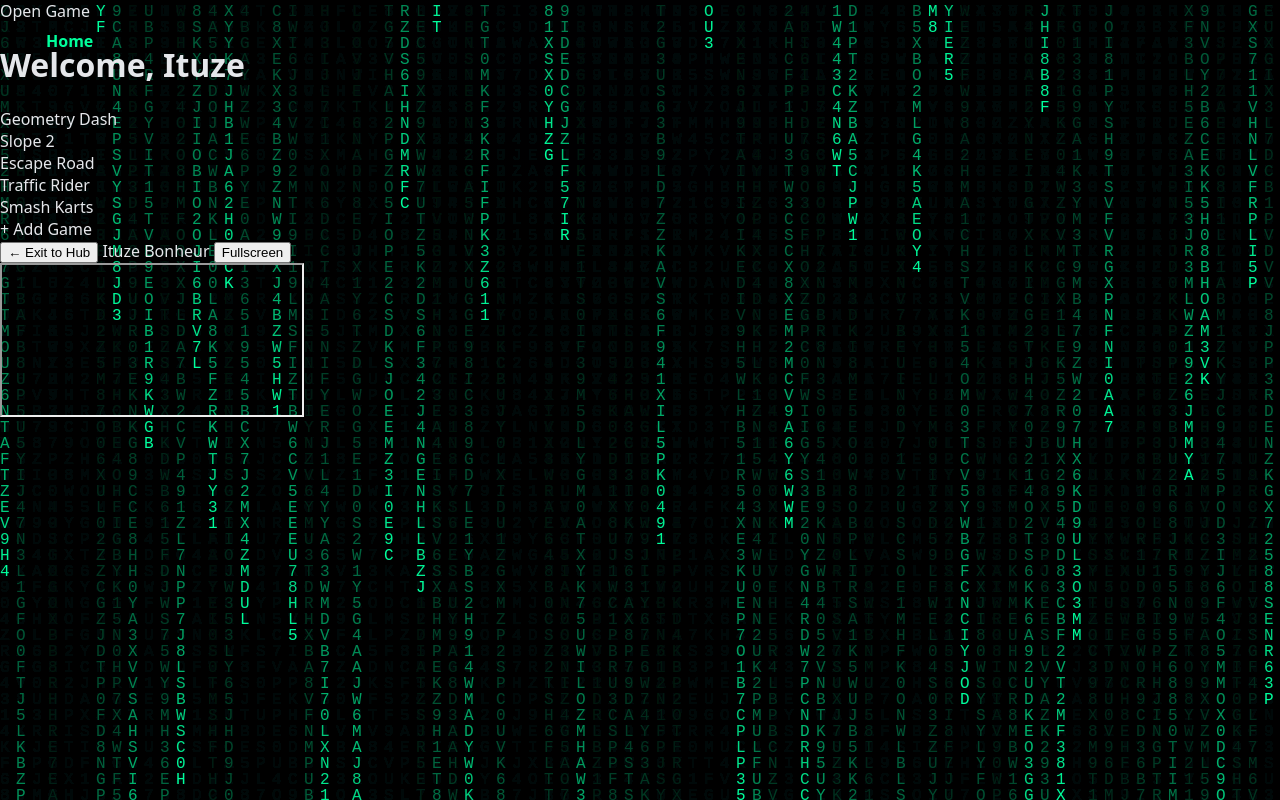
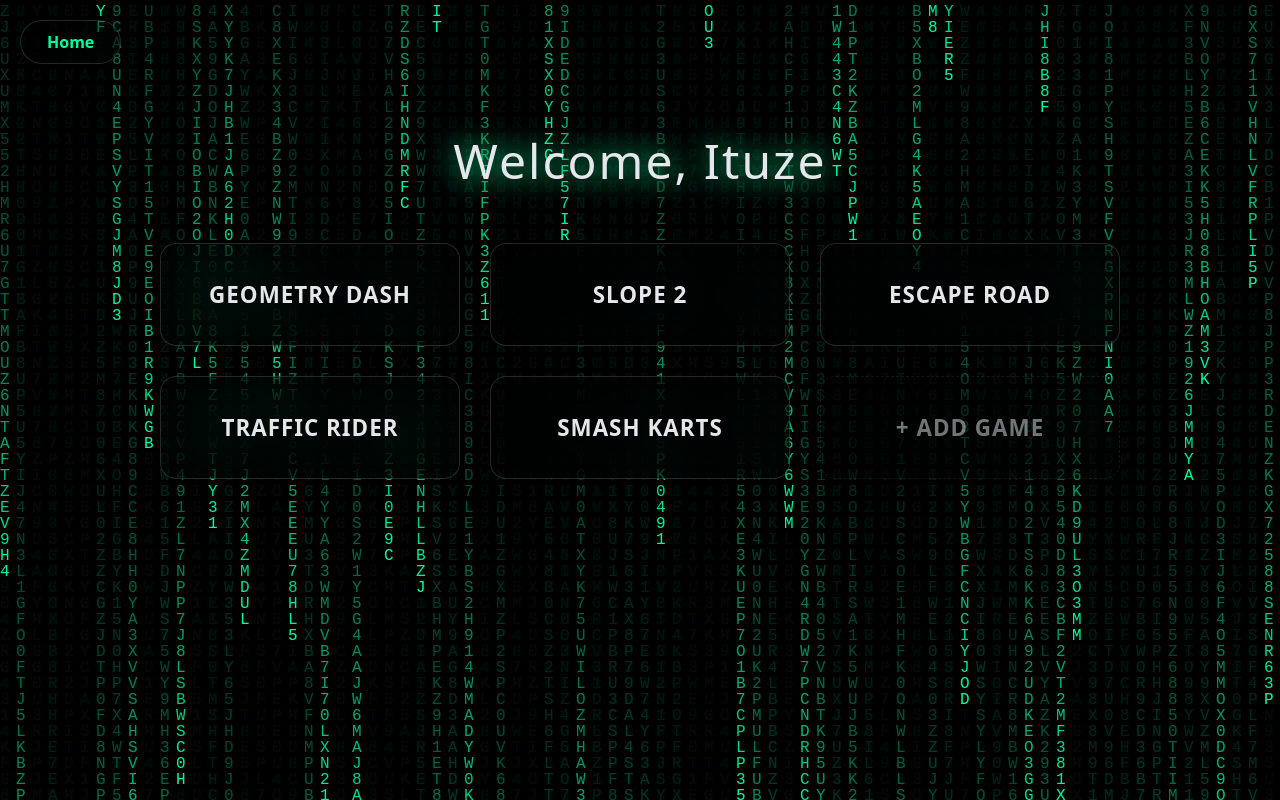
Before and after one commit to ituzebonheur7/test, a plain HTML site: page games.html in a window 1280 px wide. Drawn offline with Linux system fonts and the light colour scheme.

Commit message:
Update styles.css

```diff
--- a/styles.css
+++ b/styles.css
@@ -905,3 +905,172 @@
       }
       #weatherWedge { display: none; } /* hide wedge on very small screens to avoid overlap */
     }
+
+    :root {
+      --accent: #00ff9c;
+      --matrix-color: #00ff9c;
+      --glass-bg: rgba(0,0,0,0.25);
+      --glass-border: rgba(255,255,255,0.15);
+      --text-main: #e5e7eb;
+    }
+
+    * { box-sizing: border-box; }
+
+    /* Hide scrollbars */
+    html, body, * {
+      -ms-overflow-style: none;
+      scrollbar-width: none;
+    }
+    *::-webkit-scrollbar { display: none !important; width: 0; height: 0; }
+
+    body {
+      margin: 0;
+      font-family: system-ui, -apple-system, BlinkMacSystemFont, "Inter", sans-serif;
+      background: #020617;
+      background-image: radial-gradient(circle at top, #0b1120 0%, #020617 55%, #000 100%);
+      background-attachment: fixed;
+      color: var(--text-main);
+      overflow: hidden;
+      user-select: none;
+    }
+
+    canvas {
+      position: fixed;
+      inset: 0;
+      z-index: -1;
+    }
+
+    /* Shared Button Style (Home, Exit, Fullscreen) */
+    .top-btn, .btn {
+      padding: 10px 26px;
+      font-size: 16px;
+      font-weight: 600;
+      color: var(--accent);
+      background: var(--glass-bg);
+      backdrop-filter: blur(26px);
+      -webkit-backdrop-filter: blur(26px);
+      border: 1px solid var(--glass-border);
+      border-radius: 25px;
+      text-decoration: none;
+      transition: 0.3s;
+      cursor: pointer;
+      display: inline-flex;
+      align-items: center;
+      justify-content: center;
+    }
+
+    .top-btn {
+      position: fixed;
+      top: 20px;
+      left: 20px;
+      z-index: 1200;
+    }
+
+    .top-btn:hover, .btn:hover {
+      transform: scale(1.05);
+      box-shadow: 0 18px 50px rgba(0,0,0,0.7);
+      border-color: var(--accent);
+      color: #fff;
+    }
+
+    /* Main Hub */
+    #menu {
+      position: relative;
+      z-index: 1;
+      display: flex;
+      flex-direction: column;
+      align-items: center;
+      padding-top: 12vh;
+      height: 100vh;
+      overflow-y: auto;
+    }
+
+    #greeting {
+      font-size: 3rem;
+      font-weight: 300;
+      margin-bottom: 50px;
+      letter-spacing: 2px;
+      text-shadow: 0 0 30px var(--accent);
+    }
+
+    .button-container {
+      display: flex;
+      flex-wrap: wrap;
+      gap: 30px;
+      justify-content: center;
+      max-width: 1200px;
+      padding-bottom: 80px;
+    }
+
+    .game-card {
+      background: var(--glass-bg);
+      backdrop-filter: blur(26px);
+      -webkit-backdrop-filter: blur(26px);
+      width: 300px;
+      padding: 35px 0;
+      border: 1px solid var(--glass-border);
+      border-radius: 16px;
+      cursor: pointer;
+      transition: 0.4s cubic-bezier(0.175, 0.885, 0.32, 1.275);
+      font-size: 1.4rem;
+      font-weight: 700;
+      text-align: center;
+      text-transform: uppercase;
+      letter-spacing: 1px;
+    }
+
+    .game-card:hover {
+      background: rgba(0, 255, 156, 0.1);
+      border-color: var(--accent);
+      transform: translateY(-8px);
+      box-shadow: 0 15px 45px rgba(0, 0, 0, 0.4);
+    }
+
+    .add-btn { border-style: dashed; opacity: 0.5; }
+
+    /* Custom Right-Click Menu */
+    #custom-menu {
+      display: none;
+      position: absolute;
+      background: var(--accent);
+      color: #000;
+      padding: 10px 25px;
+      font-weight: 800;
+      border-radius: 6px;
+      z-index: 1500;
+      cursor: pointer;
+      text-transform: uppercase;
+    }
+
+    /* In-Game Stage */
+    #stage {
+      display: none;
+      flex-direction: column;
+      height: 100vh;
+      width: 100vw;
+      z-index: 10;
+      background: #000;
+    }
+
+    #controls {
+      background: rgba(2, 6, 23, 0.9);
+      padding: 15px 30px;
+      display: flex;
+      justify-content: space-between;
+      align-items: center;
+      border-bottom: 1px solid var(--glass-border);
+    }
+
+    /* Hide controls in fullscreen */
+    #stage:fullscreen #controls { display: none; }
+    #stage:-webkit-full-screen #controls { display: none; }
+
+    .brand-text {
+      font-weight: 700;
+      letter-spacing: 1px;
+      color: var(--text-main);
+      text-transform: uppercase;
+      opacity: 0.8;
+    }
+
+    iframe { width: 100%; height: 100%; border: none; }
```
